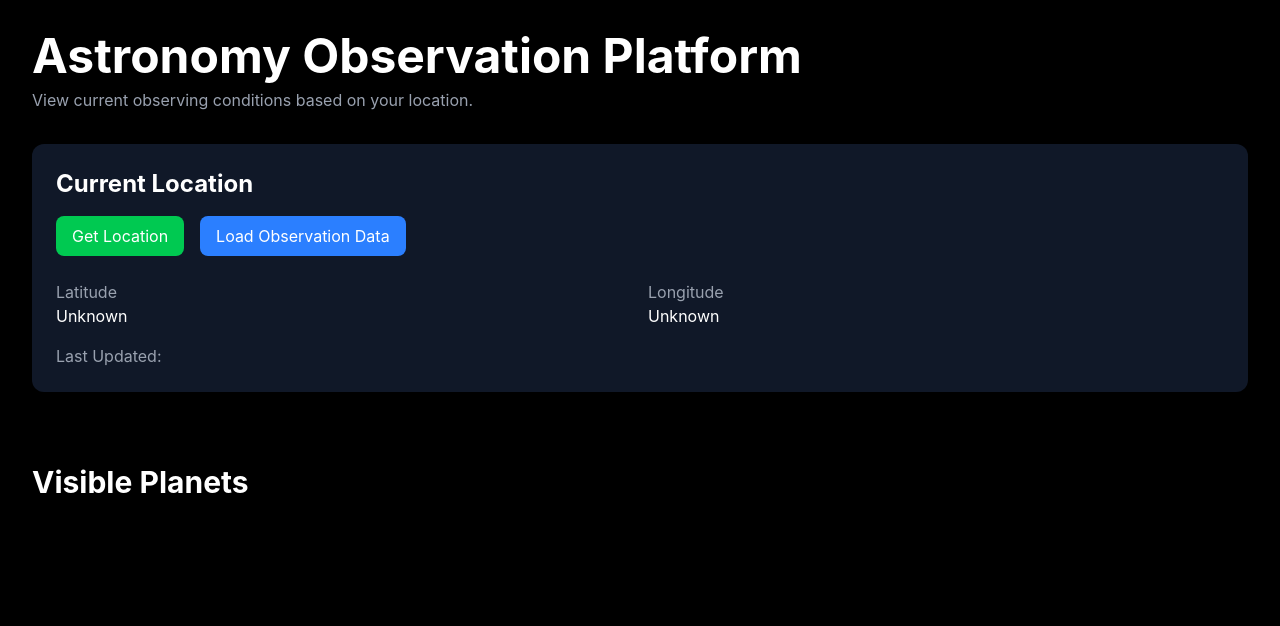
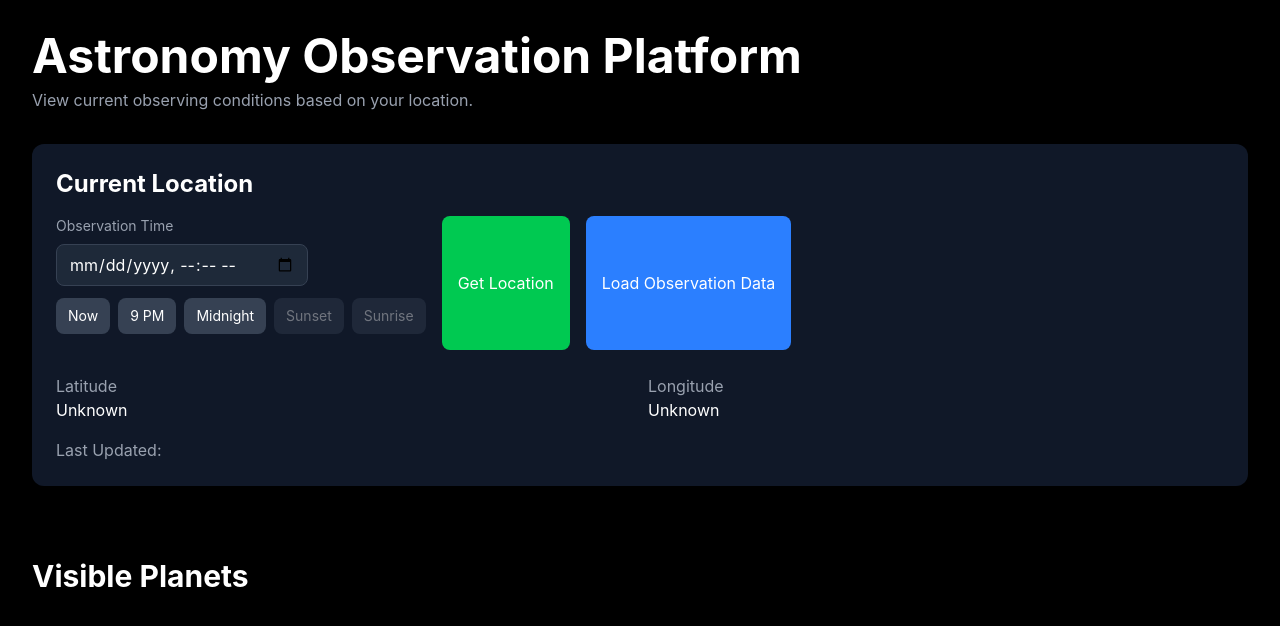
Before and after one commit to FieryFire0218/astronomy-observation-platform, a React (Vite) app in the folder frontend/: page / in a window 1280 px wide. Shown: the top 626 px of the page. Built offline with nearby package versions, Linux system fonts and the light colour scheme.

Commit message:
change observation date partially done

```diff
--- a/frontend/src/App.tsx
+++ b/frontend/src/App.tsx
@@ -1,4 +1,5 @@
 import { useState } from "react"
+import type { Dispatch, SetStateAction } from "react"
 import type { Planet } from "./types/Planet";
 import PlanetCard from "./components/PlanetCard";
 import {
@@ -15,6 +16,82 @@
 import ObservationScoreCard from "./components/ObservationScoreCard";
 import SkyMap from "./components/SkyMap";
 
+function formatDateTimeLocal(date: Date): string {
+
+    const year = date.getFullYear();
+    const month = String(date.getMonth() + 1).padStart(2, "0");
+    const day = String(date.getDate()).padStart(2, "0");
+
+    const hours = String(date.getHours()).padStart(2, "0");
+    const minutes = String(date.getMinutes()).padStart(2, "0");
+
+    return `${year}-${month}-${day}T${hours}:${minutes}`;
+}
+
+function setObservationNow(
+    setObservationTime: Dispatch<SetStateAction<string>>
+) {
+
+    setObservationTime(
+        formatDateTimeLocal(new Date())
+    );
+}
+
+function setObservationTimeToHour(
+    hour: number,
+    setObservationTime: Dispatch<SetStateAction<string>>
+) {
+
+    const date = new Date();
+
+    date.setHours(hour);
+    date.setMinutes(0);
+    date.setSeconds(0);
+    date.setMilliseconds(0);
+
+    setObservationTime(
+        formatDateTimeLocal(date)
+    );
+}
+
+function setObservationToSunTime(
+    sunTime: string,
+    setObservationTime: Dispatch<SetStateAction<string>>
+) {
+
+    const now = new Date();
+
+    const match = sunTime.match(
+        /(\d+):(\d+)\s+(AM|PM)/
+    );
+
+    if (!match) {
+        console.error("Invalid sun time:", sunTime);
+        return;
+    }
+
+    let hours = Number(match[1]);
+    const minutes = Number(match[2]);
+    const period = match[3];
+
+    if (period === "PM" && hours !== 12) {
+        hours += 12;
+    }
+
+    if (period === "AM" && hours === 12) {
+        hours = 0;
+    }
+
+    now.setHours(hours);
+    now.setMinutes(minutes);
+    now.setSeconds(0);
+    now.setMilliseconds(0);
+
+    setObservationTime(
+        formatDateTimeLocal(now)
+    );
+}
+
 function App() {
 
   const [planets, setPlanets] = useState<Record<string, Planet> | null>(null);
@@ -26,6 +103,7 @@
   const [weather, setWeather] = useState<Weather | null>(null);
   const [sun, setSun] = useState<Sun | null>(null);
   const [observationScore, setObservationScore] = useState<ObservationScore | null>(null);
+  const [observationTime, setObservationTime] = useState("");
 
   const getLocation = () => {
 
@@ -71,7 +149,7 @@
           sunData,
           observationData
       ] = await Promise.all([
-          getVisiblePlanets(latitude, longitude),
+          getVisiblePlanets(latitude, longitude, observationTime),
           getWeather(latitude, longitude),
           getSun(latitude, longitude),
           getObservationScore(latitude, longitude)
@@ -116,6 +194,92 @@
           </h2>
 
           <div className="flex gap-4 flex-wrap mb-6">
+            <div className="mb-4">
+
+                <label className="block text-sm text-gray-400 mb-2">
+                    Observation Time
+                </label>
+
+                <input
+                    type="datetime-local"
+                    value={observationTime}
+                    onChange={(e) => setObservationTime(e.target.value)}
+                    className="bg-gray-800 border border-gray-700 rounded-lg px-3 py-2 text-white"
+                />
+
+                <div className="flex flex-wrap gap-2 mt-3">
+
+                    <button
+                        onClick={() =>
+                            setObservationNow(setObservationTime)
+                        }
+                        className="bg-gray-700 hover:bg-gray-600 px-3 py-2 rounded-lg text-sm"
+                    >
+                        Now
+                    </button>
+
+                    <button
+                        onClick={() =>
+                            setObservationTimeToHour(
+                                21,
+                                setObservationTime
+                            )
+                        }
+                        className="bg-gray-700 hover:bg-gray-600 px-3 py-2 rounded-lg text-sm"
+                    >
+                        9 PM
+                    </button>
+
+                    <button
+                        onClick={() =>
+                            setObservationTimeToHour(
+                                0,
+                                setObservationTime
+                            )
+                        }
+                        className="bg-gray-700 hover:bg-gray-600 px-3 py-2 rounded-lg text-sm"
+                    >
+                        Midnight
+                    </button>
+
+                    <button
+                        onClick={() =>
+                            sun &&
+                            setObservationToSunTime(
+                                sun.sunset,
+                                setObservationTime
+                            )
+                        }
+                        disabled={!sun}
+                        className="bg-gray-700 hover:bg-gray-600 disabled:opacity-40 px-3 py-2 rounded-lg text-sm"
+                    >
+                        Sunset
+                    </button>
+
+                    <button
+                        onClick={() =>
+                            sun &&
+                            setObservationToSunTime(
+                                sun.sunrise,
+                                setObservationTime
+                            )
+                        }
+                        disabled={!sun}
+                        className="bg-gray-700 hover:bg-gray-600 disabled:opacity-40 px-3 py-2 rounded-lg text-sm"
+                    >
+                        Sunrise
+                    </button>
+
+                </div>
+
+                {observationTime && (
+                    <p className="text-sm text-gray-400 mt-2">
+                        Showing sky for{" "}
+                        {new Date(observationTime).toLocaleString()}
+                    </p>
+                )}
+
+            </div>
 
             <button
               onClick={getLocation}
@@ -195,6 +359,7 @@
           {planets && (
               <SkyMap
                 planets={planets}
+                observationTime={observationTime}
               />
           )}
 
--- a/frontend/src/components/SkyMap.tsx
+++ b/frontend/src/components/SkyMap.tsx
@@ -2,6 +2,7 @@
 
 interface SkyMapProps {
     planets: Record<string, Planet>;
+    observationTime: string;
 }
 
 function getPlanetPosition(
@@ -103,7 +104,7 @@
     return "Northwest";
 }
 
-function SkyMap({ planets }: SkyMapProps) {
+function SkyMap({ planets, observationTime }: SkyMapProps) {
 
     return (
         <div className="bg-gray-900 p-6 rounded-xl shadow-lg">
@@ -111,6 +112,13 @@
             <h2 className="text-2xl font-bold mb-4">
                 🌌 Sky Map
             </h2>
+
+            <p className="text-sm text-gray-400 mb-4">
+                {observationTime
+                    ? `Viewing sky for ${new Date(observationTime).toLocaleString()}`
+                    : "Viewing sky for current time"
+                }
+            </p>
 
             <div className="relative w-full max-w-[500px] aspect-square mx-auto rounded-full border-2 border-gray-500">
 
--- a/frontend/src/services/astronomyApi.ts
+++ b/frontend/src/services/astronomyApi.ts
@@ -4,12 +4,22 @@
 
 export async function getVisiblePlanets(
     latitude: number,
-    longitude: number
+    longitude: number,
+    observationTime?: string
 ) {
 
-    const response = await fetch(
-        `http://127.0.0.1:8000/visible-planets?lat=${latitude}&lon=${longitude}`
+    const url = new URL(
+        "http://127.0.0.1:8000/visible-planets"
     );
+
+    url.searchParams.set("lat", latitude.toString());
+    url.searchParams.set("lon", longitude.toString());
+
+    if (observationTime) {
+        url.searchParams.set("datetime_str", observationTime);
+    }
+
+    const response = await fetch(url);
 
     if (!response.ok) {
         throw new Error("Failed to load planets.");
```
Also changed, not shown: 1 other file (tests, documents, lock files or other folders).
